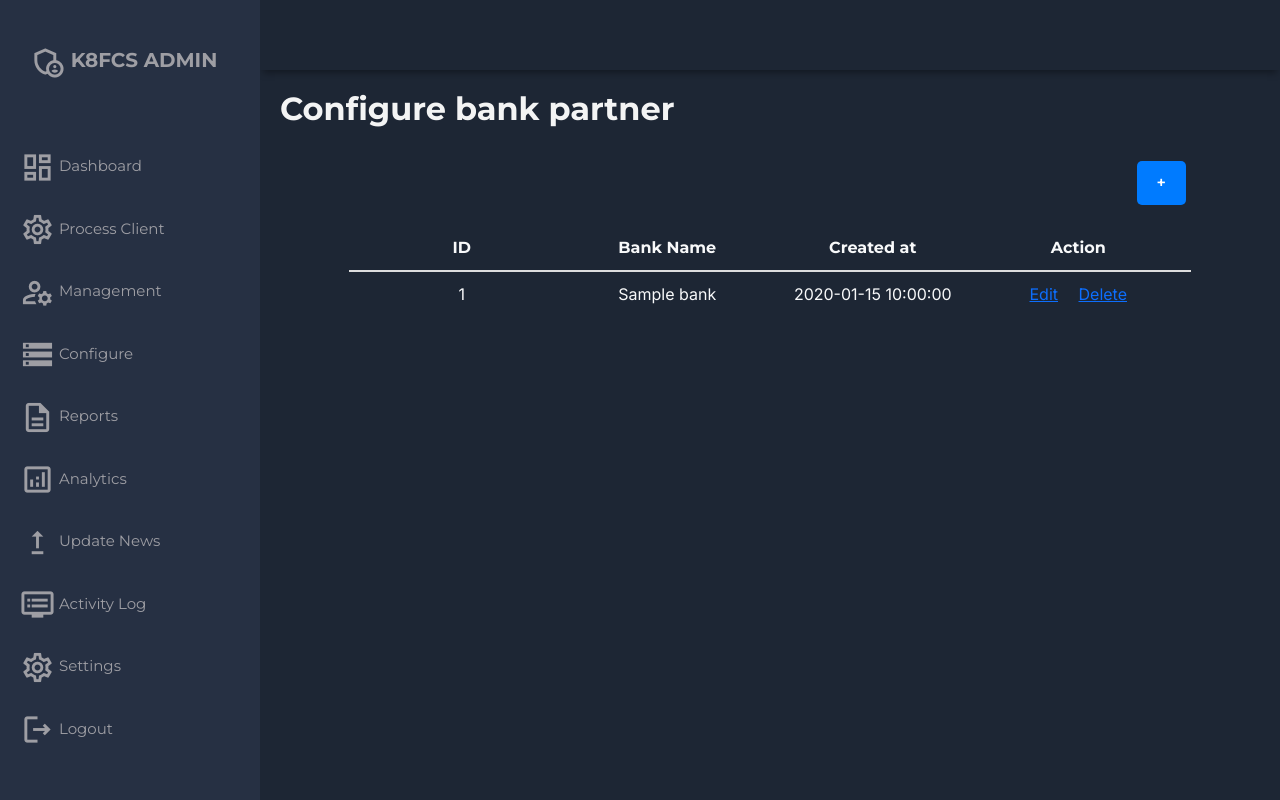
After one commit to CharlieTaglinao/K8FCSS, a PHP site: page /adminside/config-bank-partner in a window 1280 px wide. The commit adds this page. Run offline with PHP 8.4, Linux system fonts and the light colour scheme; tables that the repository leaves empty or names only in its code hold one stand-in row (values such as "Sample post"); a stand-in replaces the project's code that opens the database connection; some libraries are stand-ins or nearby versions.

Commit message:
added a new feature for configuring bank like CRUD for future bank purposes

```diff
--- /dev/null
+++ b/adminside/config-bank-partner.php
@@ -0,0 +1,84 @@
+<?php
+include '../settings/config.php';
+?>
+<!DOCTYPE html>
+<html lang="en">
+
+<head>
+    <meta charset="utf-8">
+    <meta name="viewport" content="width=device-width,initial-scale=1.0">
+    <title>Configure Bank</title>
+    <link
+        href="https://fonts.googleapis.com/css2?family=Montserrat:wght@100;200;300;400;500;600;700;800;900&display=swap"
+        rel="stylesheet">
+    <link href="https://fonts.googleapis.com/icon?family=Material+Icons+Outlined" rel="stylesheet">
+    <link href='https://fonts.googleapis.com/css?family=Inter' rel='stylesheet'>
+    <link rel="stylesheet" href="../assets/css/bootstrap.css">
+    <script src="../assets/js/bootstrap.js"></script>
+    <link rel="stylesheet" href="assets/css/style.css">
+    <script src="https://cdn.jsdelivr.net/npm/sweetalert2@11"></script>
+</head>
+
+<body>
+    <div class="grid-container">
+        <?php include 'required/header.php'; ?>
+        <?php include 'required/sidebar.php'; ?>
+
+        <main class="main-container">
+            <div class="main-title text-center">
+                <h2 class="fw-bold">Configure bank partner</h2>
+            </div>
+
+            <div class="container">
+                <!-- Display alert if status and message are set -->
+                <?php if (isset($status) && isset($message)): ?>
+                    <div class="alert alert-<?php echo $status === 'success' ? 'success' : 'danger'; ?> alert-dismissible fade show" role="alert">
+                        <?php echo htmlspecialchars($message); ?>
+                        <button type="button" class="btn-close" data-bs-dismiss="alert" aria-label="Close"></button>
+                    </div>
+                <?php endif; ?>
+
+                <!-- Table Selection Form -->
+                <div class="table-wrapper">
+                    <div class="mb-3 text-end">
+                        <a href="add-bank.php" class="btn btn-primary">+</a>
+                    </div>
+                    <div class="table">
+                        <div class="table-header text-light">
+                            <div class="header-item">ID</div>
+                            <div class="header-item">Bank Name</div>
+                            <div class="header-item">Created at</div>
+                            <div class="header-item">Action</div>
+                        </div>
+
+                        <?php
+                        $query = "SELECT id, bank_name, created_at FROM bank";
+                        $result = $conn->query($query);
+
+                        if ($result->num_rows > 0) {
+                            while ($row = $result->fetch_assoc()) {
+                                echo '<div class="table-row text-light">';
+                                echo '<div class="row-item">' . htmlspecialchars($row['id']) . '</div>';
+                                echo '<div class="row-item">' . htmlspecialchars($row['bank_name']) . '</div>';
+                                echo '<div class="row-item">' . htmlspecialchars($row['created_at']) . '</div>';
+                                echo '<div class="row-item">
+                                        <a href="edit-bank.php?id=' . htmlspecialchars($row['id']) . '">Edit</a>
+                                        <a href="delete-bank.php?id=' . htmlspecialchars($row['id']) . '">Delete</a>
+                                      </div>';
+                                echo '</div>';
+                            }
+                        } else {
+                            echo '<div class="table-row">';
+                            echo '<div class="row-item" colspan="4">No records found</div>';
+                            echo '</div>';
+                        }
+                        ?>
+                    </div>
+                </div>
+            </div>
+        </main>
+    </div>
+    <script src="assets/js/script.js"></script>
+</body>
+
+</html>
--- a/adminside/required/sidebar.php
+++ b/adminside/required/sidebar.php
@@ -2,7 +2,7 @@
 <aside id="sidebar">
     <div class="sidebar-title">
         <div class="sidebar-brand">
-            <a href="index.php" style="text-decoration: none; color: #9e9ea4;">
+            <a href="index" style="text-decoration: none; color: #9e9ea4;">
                 <span class="material-icons-outlined">admin_panel_settings</span> K8FCS ADMIN
             </a>
         </div>
@@ -11,7 +11,7 @@
 
     <ul class="sidebar-list">
         <li class="sidebar-list-item">
-            <a class="title" href="index.php">
+            <a class="title" href="index">
                 <span class="material-icons-outlined">dashboard</span> Dashboard
             </a>
         </li>
@@ -21,10 +21,10 @@
             </a>
 
             <ul class="submenu" id="process-submenu">
-                <li class="submenu-item"><a href="pending-appointments.php">Pending Client</a></li>
-                <li class="submenu-item"><a href="accepted-appointments.php">Approve Client</a></li>
-                <li class="submenu-item"><a href="approve-payment.php">Check Payment</a></li>
-                <li class="submenu-item"><a href="archives.php">Archived</a></li>
+                <li class="submenu-item"><a href="pending-appointments">Pending Client</a></li>
+                <li class="submenu-item"><a href="accepted-appointments">For Approval</a></li>
+                <li class="submenu-item"><a href="approve-payment">Check Payment</a></li>
+                <li class="submenu-item"><a href="archives">Approved / Declined</a></li>
 
             </ul>
 
@@ -34,11 +34,20 @@
             <span class="material-icons-outlined">manage_accounts</span> Management
             </a>
             <ul class="submenu" id="manage-submenu">
-            <li class="submenu-item"><a href="manage-account.php">Create Account</a></li>
-            <li class="submenu-item"><a href="edit-delete-account.php">Update Account</a></li>
-            <li class="submenu-item"><a href="show-active-inactive.php">Active Status</a></li>
-            <li class="submenu-item"><a href="client-details.php">Account Statement</a></li>
-            <li class="submenu-item"><a href="all-client-files.php">File</a></li>
+            <li class="submenu-item"><a href="manage-account">Create Account</a></li>
+            <li class="submenu-item"><a href="edit-delete-account">Update Account</a></li>
+            <li class="submenu-item"><a href="show-active-inactive">Active Status</a></li>
+            <li class="submenu-item"><a href="client-details">Account Statement</a></li>
+            <li class="submenu-item"><a href="all-client-files">File</a></li>
+            </ul>
+        </li>
+        <li class="sidebar-list-item">
+            <a class="title" onclick="toggleSubmenu(event, 'configure-submenu')">
+            <span class="material-icons-outlined">storage</span> Configure
+            </a>
+            <ul class="submenu" id="configure-submenu">
+            <li class="submenu-item"><a href="config-bank-partner">Bank Partner</a></li>
+            <li class="submenu-item"><a href="#">Term</a></li>
             </ul>
         </li>
 
@@ -47,27 +56,27 @@
                 <span class="material-icons-outlined">description</span> Reports
             </a>
             <ul class="submenu" id="report-submenu">
-                <li class="submenu-item"><a href="report.php">Clients</a></li>
-                <li class="submenu-item"><a href="sales.php">Sales</a></li>
-                <li class="submenu-item"><a href="user-accounts.php">User Accounts</a></li>
-                <li class="submenu-item"><a href="application-report.php">Application</a></li>
-                <li class="submenu-item"><a href="booked-account-report.php">Booked Account</a></li>
-                <li class="submenu-item"><a href="commission-report.php">Commission</a></li>
+                <li class="submenu-item"><a href="report">Clients</a></li>
+                <li class="submenu-item"><a href="sales">Sales</a></li>
+                <li class="submenu-item"><a href="user-accounts">User Accounts</a></li>
+                <li class="submenu-item"><a href="application-report">Application</a></li>
+                <li class="submenu-item"><a href="booked-account-report">Booked Account</a></li>
+                <li class="submenu-item"><a href="commission-report">Commission</a></li>
             </ul>
         </li>
 
         <li class="sidebar-list-item">
-            <a class="title" href="analytics.php">
+            <a class="title" href="analytics">
                 <span class="material-icons-outlined">analytics</span> Analytics
             </a>
         </li>
         <li class="sidebar-list-item">
-            <a class="title" href="update-news.php">
+            <a class="title" href="update-news">
                 <span class="material-icons-outlined">upgrade</span> Update News
             </a>
         </li>
         <li class="sidebar-list-item">
-            <a class="title" href="activity-log.php">
+            <a class="title" href="activity-log">
                 <span class="material-icons-outlined">dvr</span> Activity Log
             </a>
         </li>
@@ -76,8 +85,8 @@
                 <span class="material-icons-outlined">settings</span> Settings
             </a>
             <ul class="submenu" id="settings-submenu">
-                <li class="submenu-item"><a href="backup.php">Back up Data</a></li>
-                <li class="submenu-item"><a href="recovery.php">Restore Data</a></li>
+                <li class="submenu-item"><a href="backup-and-re">Back up Data</a></li>
+                <li class="submenu-item"><a href="recovery">Restore Data</a></li>
 
             </ul>
         </li>
@@ -112,4 +121,5 @@
     document.getElementById('report-submenu').style.display = 'none';
     document.getElementById('manage-submenu').style.display = 'none';
     document.getElementById('settings-submenu').style.display = 'none';
+    document.getElementById('configure-submenu').style.display = 'none';
 </script>
--- a/composer.json
+++ b/composer.json
@@ -1,8 +1,9 @@
 {
     "require": {
         "phpmailer/phpmailer": "^6.9",
-        "sendgrid/sendgrid": "^8.1",
         "guzzlehttp/guzzle": "^7.9",
-        "php-imap/php-imap": "^2.0"
+        "php-imap/php-imap": "^2.0",
+        "ralouphie/getallheaders": "^3.0",
+        "sendgrid/sendgrid": "^8.1"
     }
 }
```
Also changed, not shown: adminside/add-bank.php (added, +118 -0 lines), employeeside/acceptedAppointment.php (+26 -12 lines), employeeside/payment-ui.php (+25 -11 lines), employeeside/pendingAppointment.php (+4 -4 lines), 7 other files.
